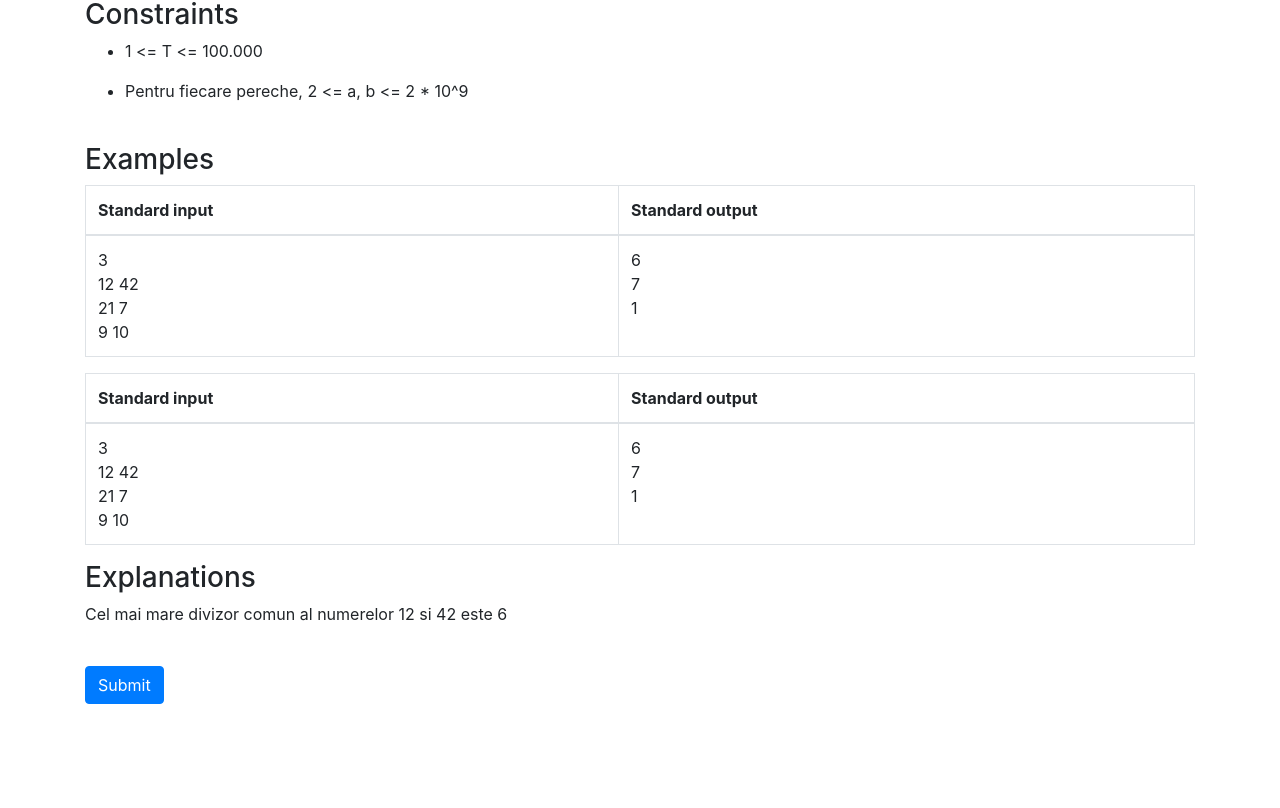
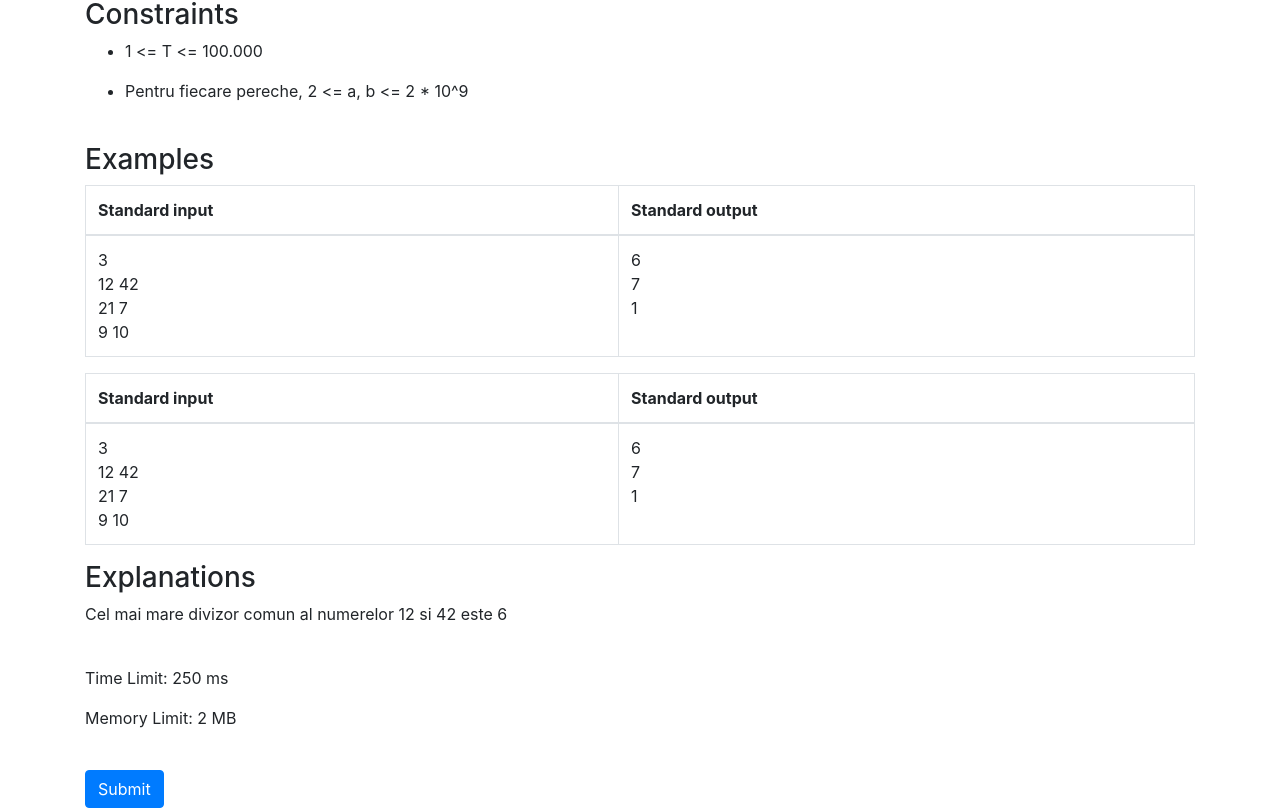
Before and after one commit to alexbabalau/online-judge-app, an Angular app: page / in a window 1280 px wide. Shown: the part 545-1353 px from the top of the page. Before the commit the page ends 1249 px from the top, so only its background shows below. Built offline with nearby package versions, Linux system fonts and the light colour scheme.

Commit message:
OJA-1 Added time and memory limits

```diff
--- a/src/app/problem/problem-builder.ts
+++ b/src/app/problem/problem-builder.ts
@@ -43,7 +43,7 @@ export class ProblemBuilder{
         return this;
     }
     public withTimeLimitInMiliseconds(timeLimitInMiliseconds:number):ProblemBuilder{
-        this._problem.timelimitInMiliseconds = timeLimitInMiliseconds;
+        this._problem.timeLimitInMiliseconds = timeLimitInMiliseconds;
         return this;
     }
 
--- a/src/app/problem/problem-description/problem-description.component.html
+++ b/src/app/problem/problem-description/problem-description.component.html
@@ -74,6 +74,14 @@
         <p>{{problem.exampleExplanations}}</p>
     </div>
 </div>
+<br>
+
+<div class = "row">
+    <div class = "col-12">
+        <p>Time Limit: {{problem.timeLimitInMiliseconds}} ms</p>
+        <p>Memory Limit: {{problem.memoryLimitInMegaBytes}} MB</p>
+    </div>
+</div>
 
 <br>
 
--- a/src/app/problem/problem.ts
+++ b/src/app/problem/problem.ts
@@ -11,7 +11,7 @@ export class Problem{
         private _examples: Example[],
         private _constraints: string[],
         private _exampleExplanations: string,
-        private _timelimitInMiliseconds: number,
+        private _timeLimitInMiliseconds: number,
         private _memoryLimitInMegaBytes: number){}
 
     public get exampleExplanations(): string {
@@ -50,12 +50,12 @@ export class Problem{
         this._memoryLimitInMegaBytes = value;
     }
 
-    public get timelimitInMiliseconds(): number {
-        return this._timelimitInMiliseconds;
+    public get timeLimitInMiliseconds(): number {
+        return this._timeLimitInMiliseconds;
     }
 
-    public set timelimitInMiliseconds(value: number) {
-        this._timelimitInMiliseconds = value;
+    public set timeLimitInMiliseconds(value: number) {
+        this._timeLimitInMiliseconds = value;
     }
 
     public get constraints(): string[] {
```
